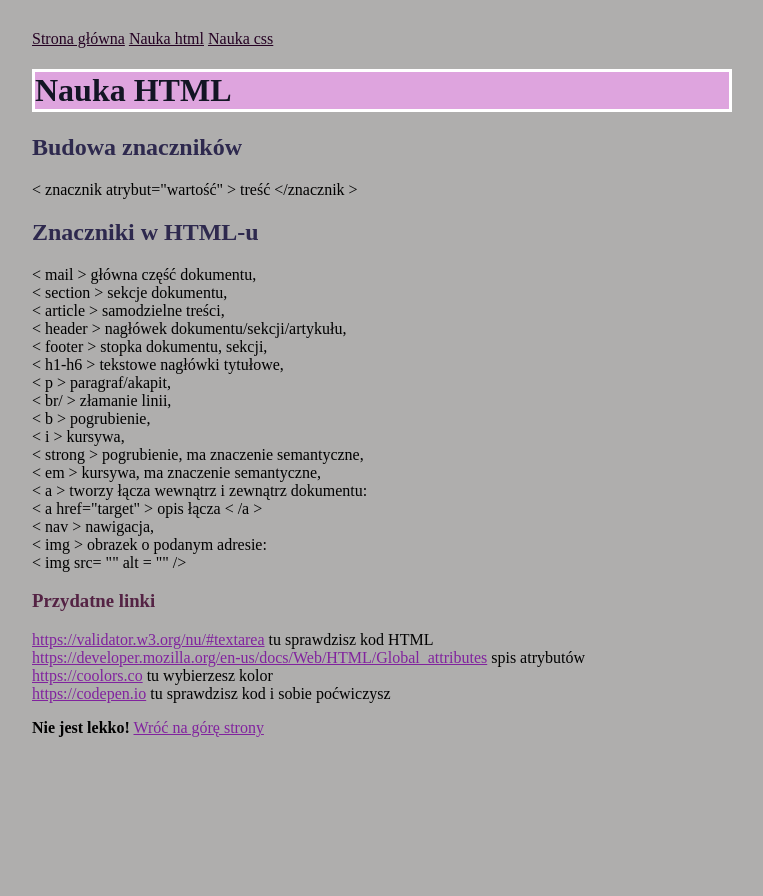
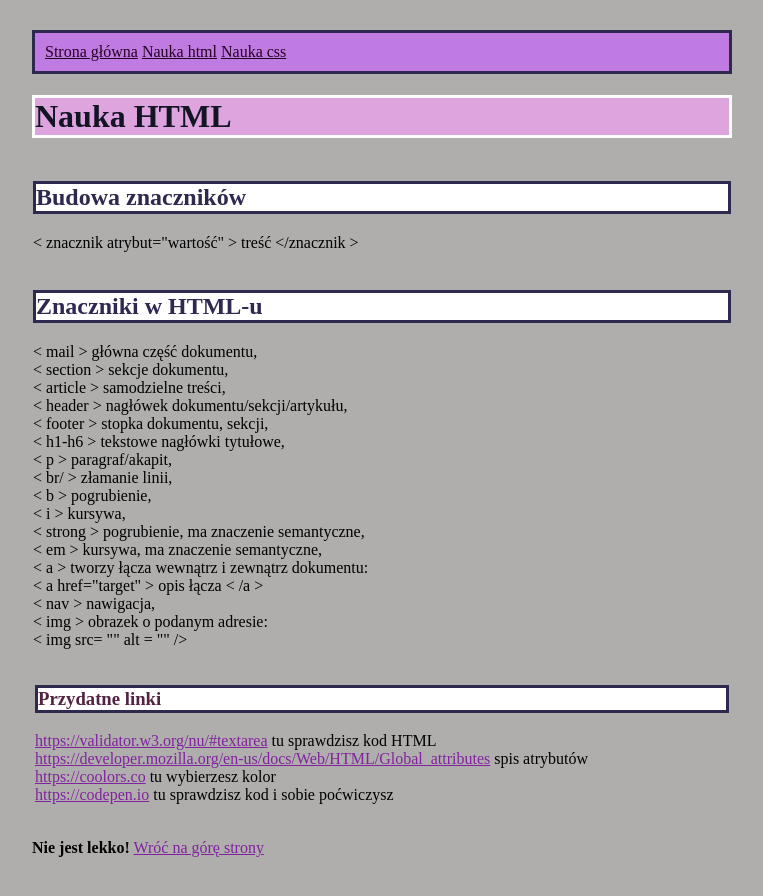
Before and after one commit to AniaGall/homepage, a plain HTML site: page nauka-html.html in a window 1280 px wide. Shown: the whole page, without its empty margins (258-1021 px from the left). Before the commit the page ends 800 px from the top, so only its background shows below. Drawn offline with Linux system fonts and the light colour scheme.

Commit message:
giving BEM classes

```diff
--- a/nauka-html.html
+++ b/nauka-html.html
@@ -9,10 +9,10 @@
 
   <body>
     <header>
-      <nav>
-        <a href="index.html">Strona główna</a>
-        <a href="nauka-html.html">Nauka html</a>
-        <a href="nauka-css.html">Nauka css</a>
+      <nav class="navigation">
+        <a clas="navigation__link navigation__link--homepage" href="index.html">Strona główna</a>
+        <a clas="navigation__link" href="nauka-html.html">Nauka html</a>
+        <a clas="navigation__link" href="nauka-css.html">Nauka css</a>
       </nav>
     </header>
 
@@ -21,15 +21,15 @@
         <h1 class="new-header">Nauka HTML</h1>
       </header>
 
-      <section>
-        <h2 class="special-header">Budowa znaczników</h2>
+      <section class="second-header">
+        <h2 class="second-header__title">Budowa znaczników</h2>
 
-        <p>&lt; znacznik atrybut="wartość" &gt; treść &lt;/znacznik &gt;</p>
+        <p class="second-header__description">&lt; znacznik atrybut="wartość" &gt; treść &lt;/znacznik &gt;</p>
       </section>
 
-      <section id="notatki">
-        <h2 class="special-header">Znaczniki w HTML-u</h2>
-        <p>
+      <section class="second-header" id="notatki">
+        <h2 class="second-header__title">Znaczniki w HTML-u</h2>
+        <p class="second-header__description">
           &lt; mail &gt; główna część dokumentu,<br />
           &lt; section &gt; sekcje dokumentu,<br />
           &lt; article &gt; samodzielne treści,<br />
@@ -49,9 +49,9 @@
           &lt; img src= "" alt = "" /&gt;
         </p>
 
-        <article>
-          <h3 class="lila-header">Przydatne linki</h3>
-          <p>
+        <article class="lila-header">
+          <h3 class="lila-header__title">Przydatne linki</h3>
+          <p class="lila-header__description">
             <a href="https://validator.w3.org/nu/#textarea" target="blank"
               >https://validator.w3.org/nu/#textarea</a
             >
@@ -70,8 +70,8 @@
         </article>
       </section>
     </main>
-    <footer>
-      <p>
+    <footer class="fragrant-footer">
+      <p class="fragrant-footer__description">
         <strong>Nie jest lekko!</strong> <a href="#top">Wróć na górę strony</a>
       </p>
     </footer>
--- a/style.css
+++ b/style.css
@@ -46,5 +46,48 @@ body {
 border-width: 10;
 border-style: solid;
 border-color: #fff;
+}
+.navigation {
+  background: rgb(192, 123, 226);
+  padding: 10px;
+  border-style: solid;
+  border-color: #2e294e;
+}
+.navigation__link {
+  color: #250223;
+  display: inline-block;
+  margin-right: 20px;
+}
+.second-header {
+  padding: 1px;
+}
+.second-header__description {
+  color: #000
+}
+
+.second-header__title {
+  background: #fff;
+  color: #2e294e;
+  border-style: solid;
+  border-color: #2e294e;
+}
+
+.lila-header {
+ padding: 2px;
+}
+.lila-header__description {
+  color: #000;
+}
+
+.lila-header__title {
+  background: #fff;
+  color: #542344;
+  border-style: solid;
+  border-color: #2e294e;
+}
+.fragrant-footer{
 
 }
+.fragrant-footer__description {
+  color: #000;
+}
```
Also changed, not shown: index.html (+18 -18 lines), nauka-css.html (+16 -16 lines).
